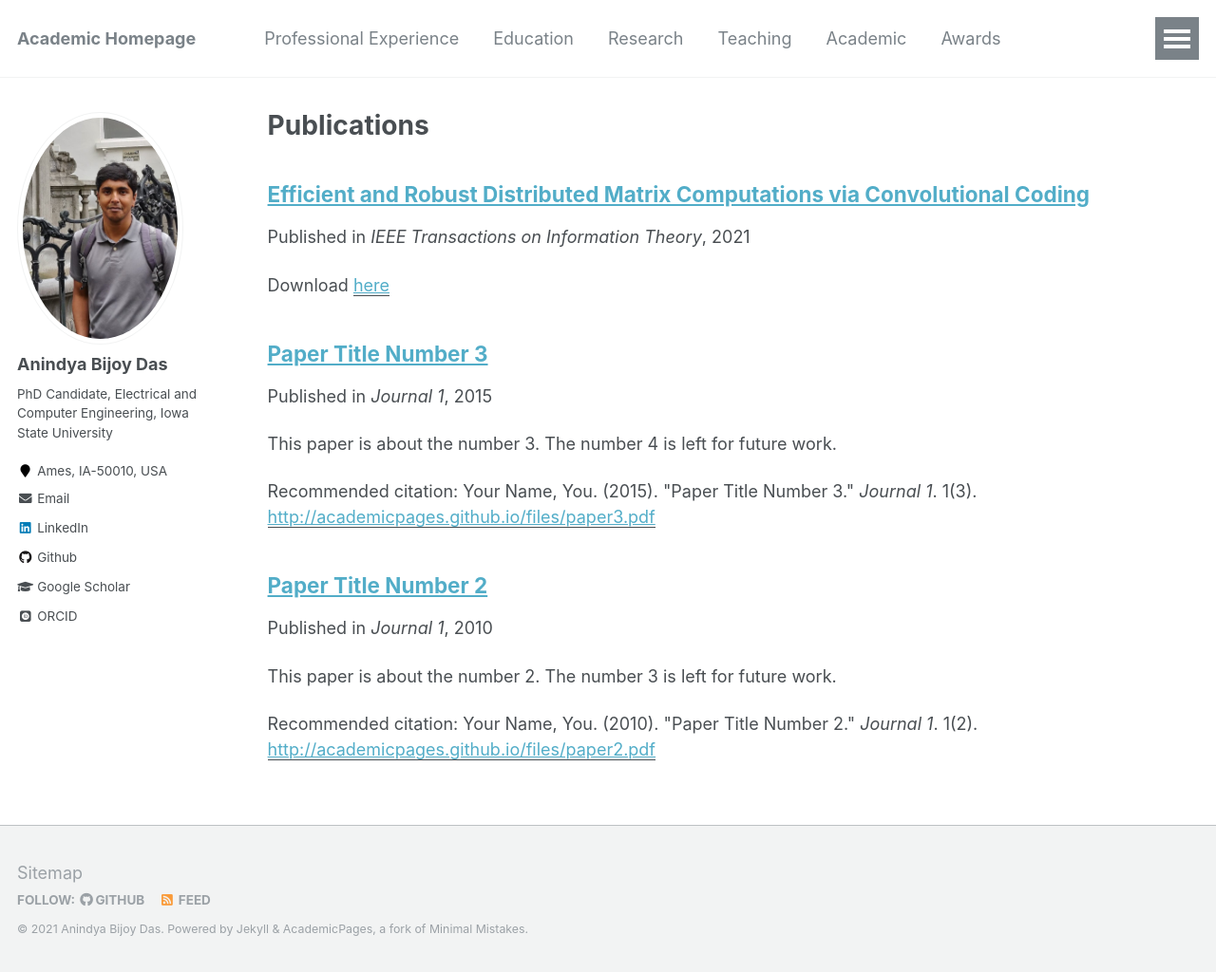
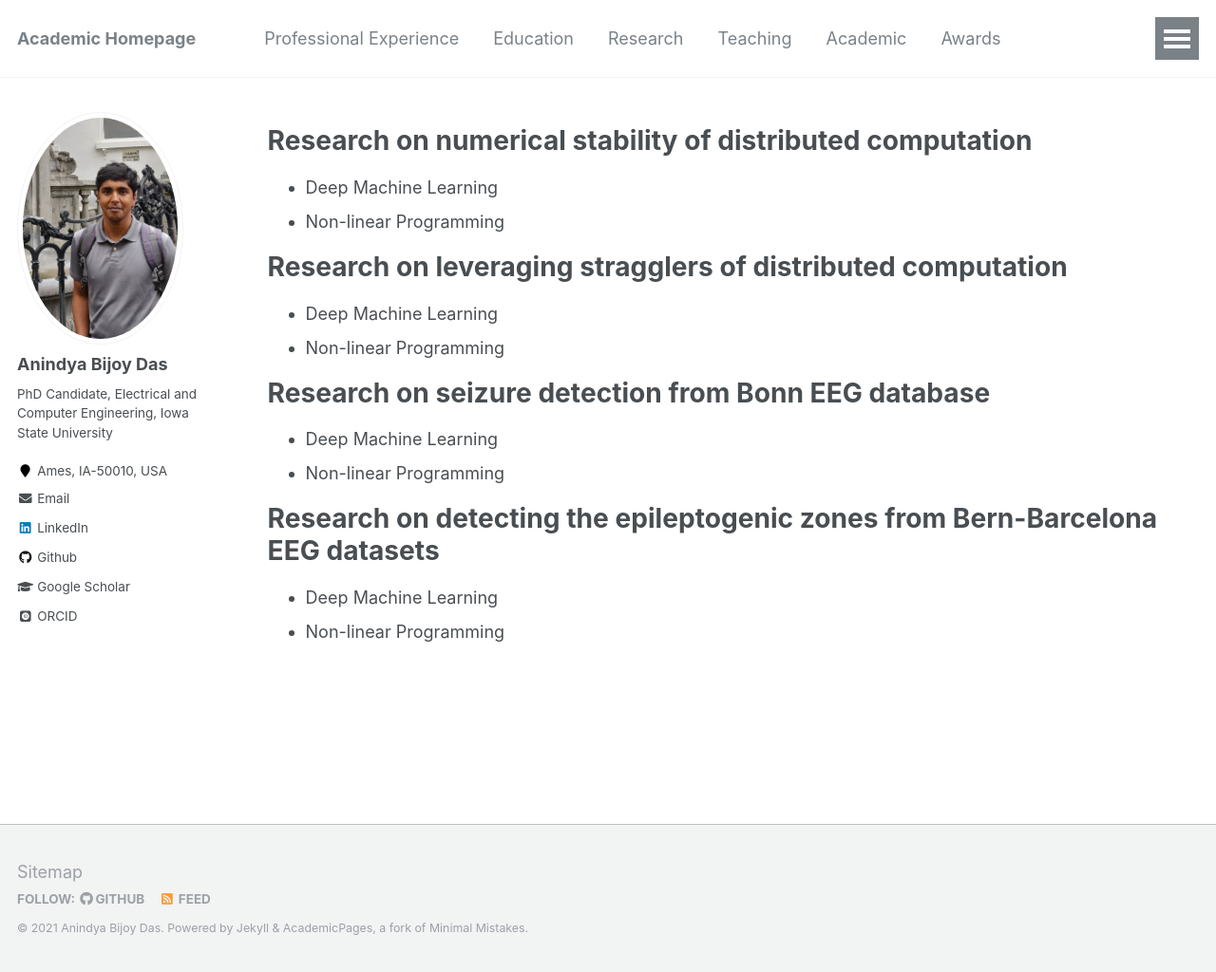
Before and after one commit to anindyabijoydas/portfolio, a Jekyll site: the page built from _pages/publications.md, in a window 1280 px wide and 1024 px high. Shown: the whole window at 95% size. Built offline with Jekyll 4.4.1, drawn with Linux system fonts in a browser that asks for light colours; some web fonts are replaced.

Commit message:
Update publications.md

```diff
--- a/_pages/publications.md
+++ b/_pages/publications.md
@@ -1,16 +1,31 @@
 ---
 layout: archive
-title: "Publications"
-permalink: /publications/
+permalink: /research/
 author_profile: true
+redirect_from:
 ---
-
-{% if author.googlescholar %}
-  You can also find my articles on <u><a href="{{author.googlescholar}}">my Google Scholar profile</a>.</u>
-{% endif %}
 
 {% include base_path %}
 
-{% for post in site.publications reversed %}
-  {% include archive-single.html %}
-{% endfor %}
+Research on numerical stability of distributed computation
+======
+* Deep Machine Learning
+* Non-linear Programming
+
+
+Research on leveraging stragglers of distributed computation
+======
+* Deep Machine Learning
+* Non-linear Programming
+
+
+Research on seizure detection from Bonn EEG database
+======
+* Deep Machine Learning
+* Non-linear Programming
+
+
+Research on detecting the epileptogenic zones from Bern-Barcelona EEG datasets
+======
+* Deep Machine Learning
+* Non-linear Programming
```
